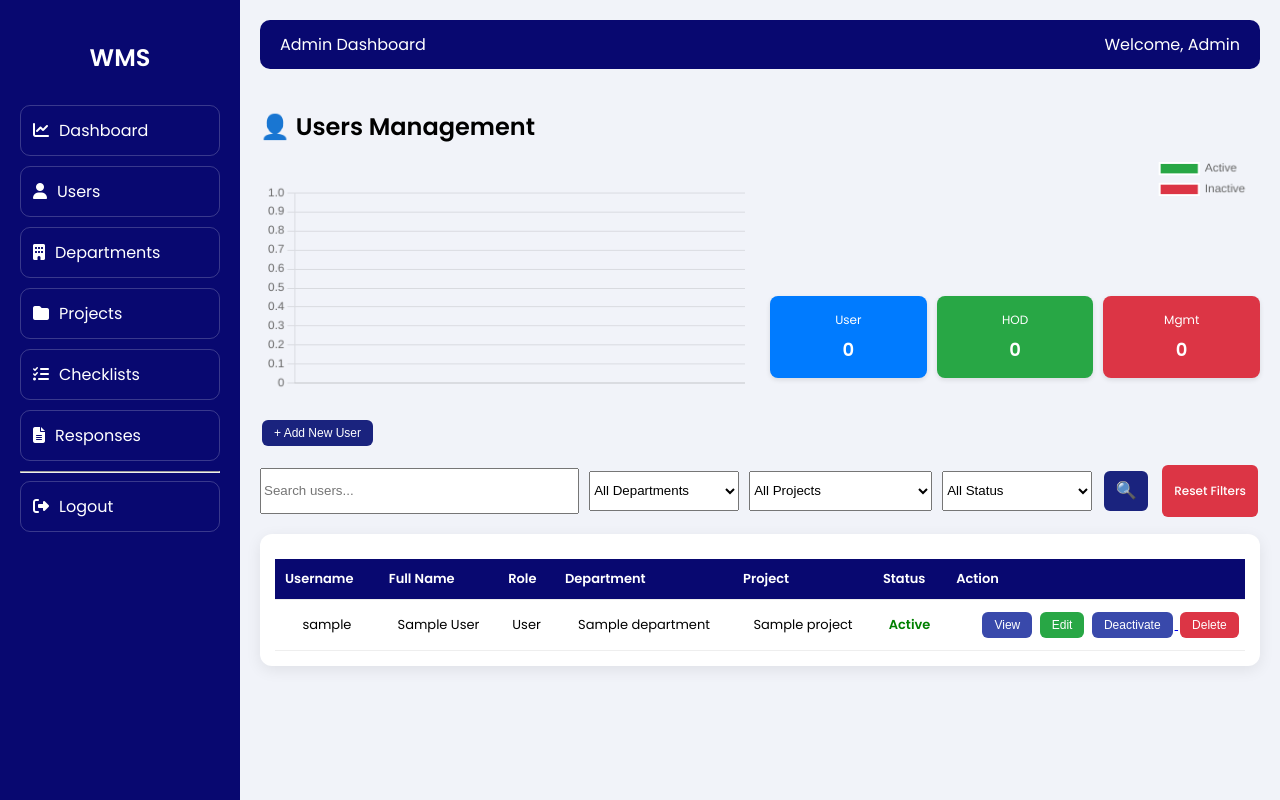
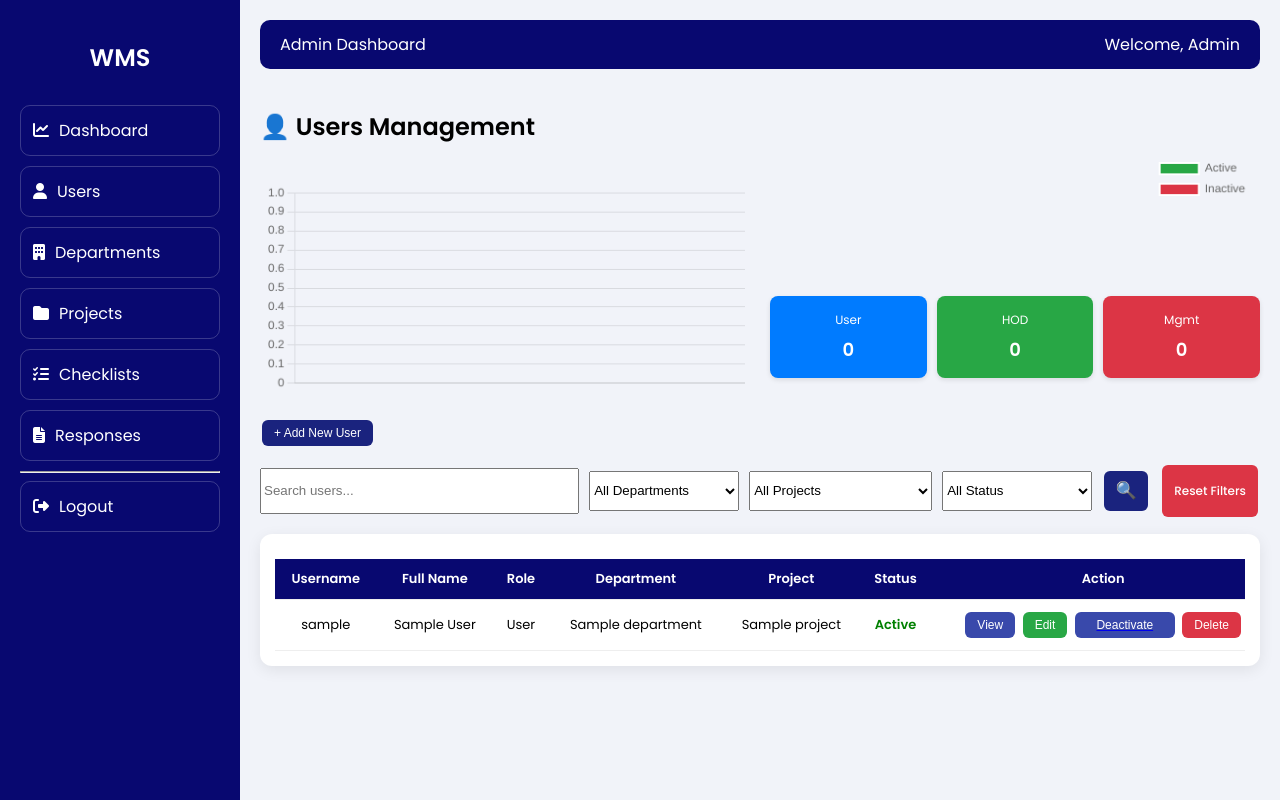
Before and after one commit to TheSyntaxWriter/QCMS, a Django app: template frontend/templates/admin_panel/admin_users.html in a window 1280 px wide. Run offline with Django 4.2, Linux system fonts and the light colour scheme; tables that the repository leaves empty hold one stand-in row (values such as "Sample post"); the template is opened without the code that fills it: values that come from a table or form of the project are taken from there, most other values are stand-ins (such as "Sample title", 1, 10 or a date in 2020).

Commit message:
Polish admin users table header alignment and toggle button width

```diff
--- a/frontend/static/admin_users/admin_users.css
+++ b/frontend/static/admin_users/admin_users.css
@@ -216,6 +216,15 @@ thead {
   padding: 2px 6px;
 }
 
+/* Ensure user table headers are centered */
+.card .table-container table thead th {
+  text-align: center;
+}
+
+.card .table-container table thead th .sort-link {
+  justify-content: center;
+}
+
 .sort-link {
   color: white;
   text-decoration: none;
@@ -289,6 +298,21 @@ tr:hover {
 .btn:hover {
   opacity: 0.85;
   transform: translateY(-1px);
+}
+
+/* Fixed width for Activate/Deactivate action button */
+.action-toggle-link {
+  display: inline-flex;
+}
+
+.action-toggle-btn {
+  width: 100px;
+  min-width: 100px;
+  max-width: 100px;
+  display: inline-flex;
+  justify-content: center;
+  align-items: center;
+  white-space: nowrap;
 }
 
 /* 7. POPUP MODAL STYLES */
--- a/frontend/templates/admin_panel/admin_users.html
+++ b/frontend/templates/admin_panel/admin_users.html
@@ -112,8 +112,8 @@
                     data-dept-id="{{ user.department.id }}"
                     data-project-id="{{ user.project.id }}">Edit</button>
 
-            <a href="{% url 'admin_user_action' %}?toggle={{ user.user.id }}">
-                <button class="btn btn-view">{% if user.is_active %}Deactivate{% else %}Activate{% endif %}</button>
+            <a href="{% url 'admin_user_action' %}?toggle={{ user.user.id }}" class="action-toggle-link">
+                <button class="btn btn-view action-toggle-btn">{% if user.is_active %}Deactivate{% else %}Activate{% endif %}</button>
             </a>
             <button class="btn btn-delete delete-btn" data-delete-url="{% url 'admin_user_action' %}?delete={{ user.user.id }}">Delete</button>
           </td>
```
